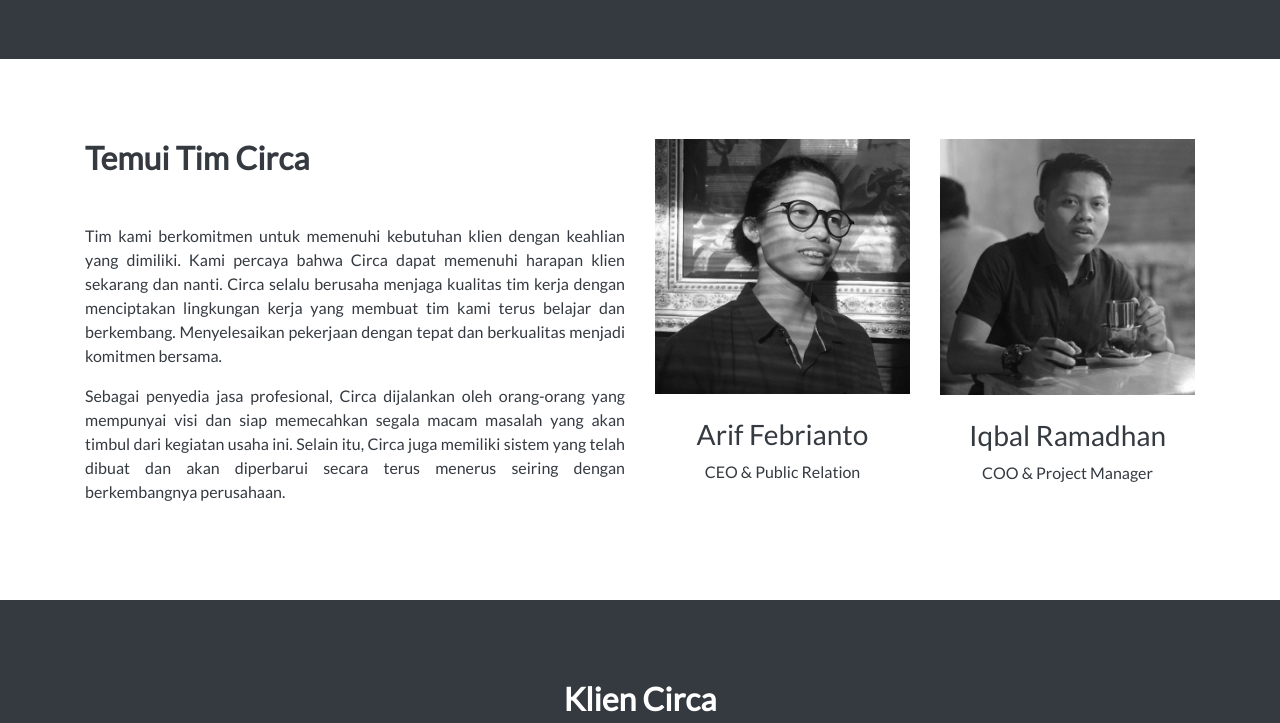
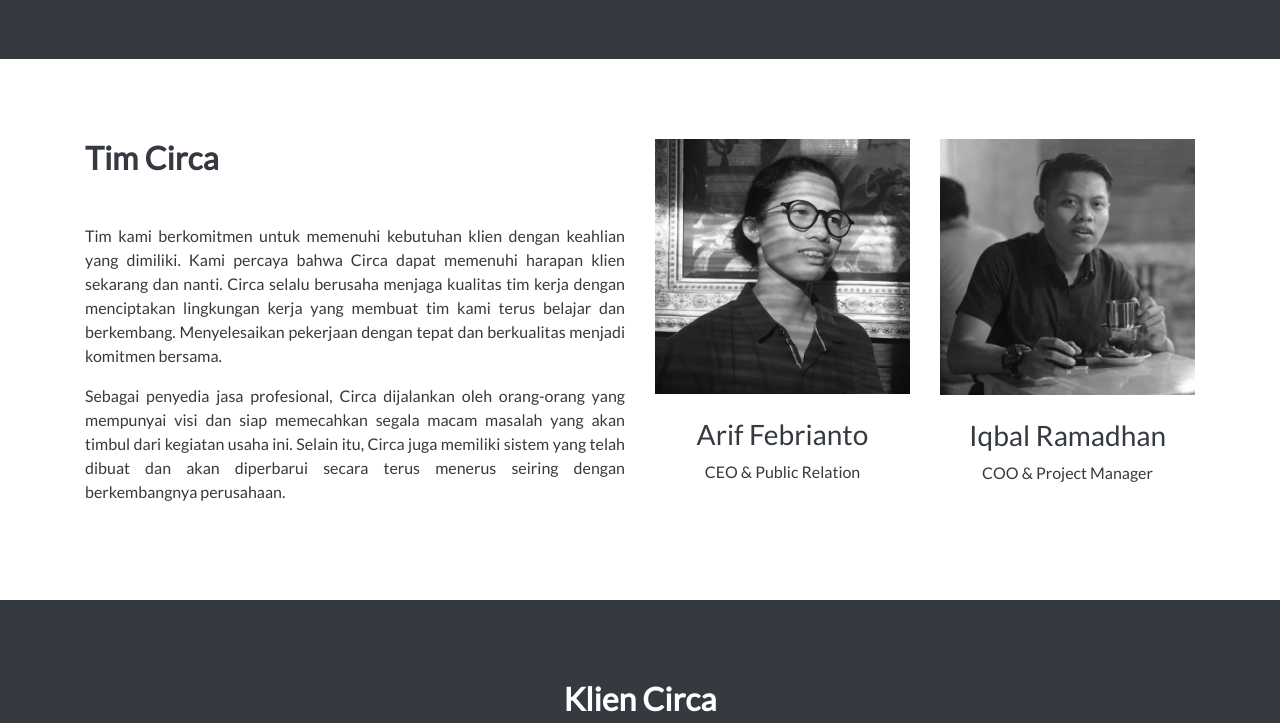
Before and after one commit to rwndy/circa, a website: page index.html in a window 1280 px wide. Shown: the part 3320-4043 px from the top of the page. Drawn offline with nearby package versions, Linux system fonts and the light colour scheme.

Commit message:
edit title our team

```diff
--- a/index.html
+++ b/index.html
@@ -227,7 +227,7 @@
       <div class="row">
         <div class="col-md-6">
           <div class="title-our-team text-left">
-            <h2 data-aos="fade-up" data-aos-duration="500" data-aos-delay="600" data-aos-easing="ease-out">Temui Tim Circa</h2>
+            <h2 data-aos="fade-up" data-aos-duration="500" data-aos-delay="600" data-aos-easing="ease-out">Tim Circa</h2>
           </div>
           <p data-aos="fade-up" data-aos-duration="600" data-aos-delay="700" data-aos-easing="ease-out" class="text-justify">Tim kami berkomitmen untuk memenuhi kebutuhan klien dengan keahlian yang dimiliki. Kami percaya
             bahwa Circa dapat memenuhi harapan klien sekarang dan nanti. Circa selalu berusaha menjaga kualitas
```
